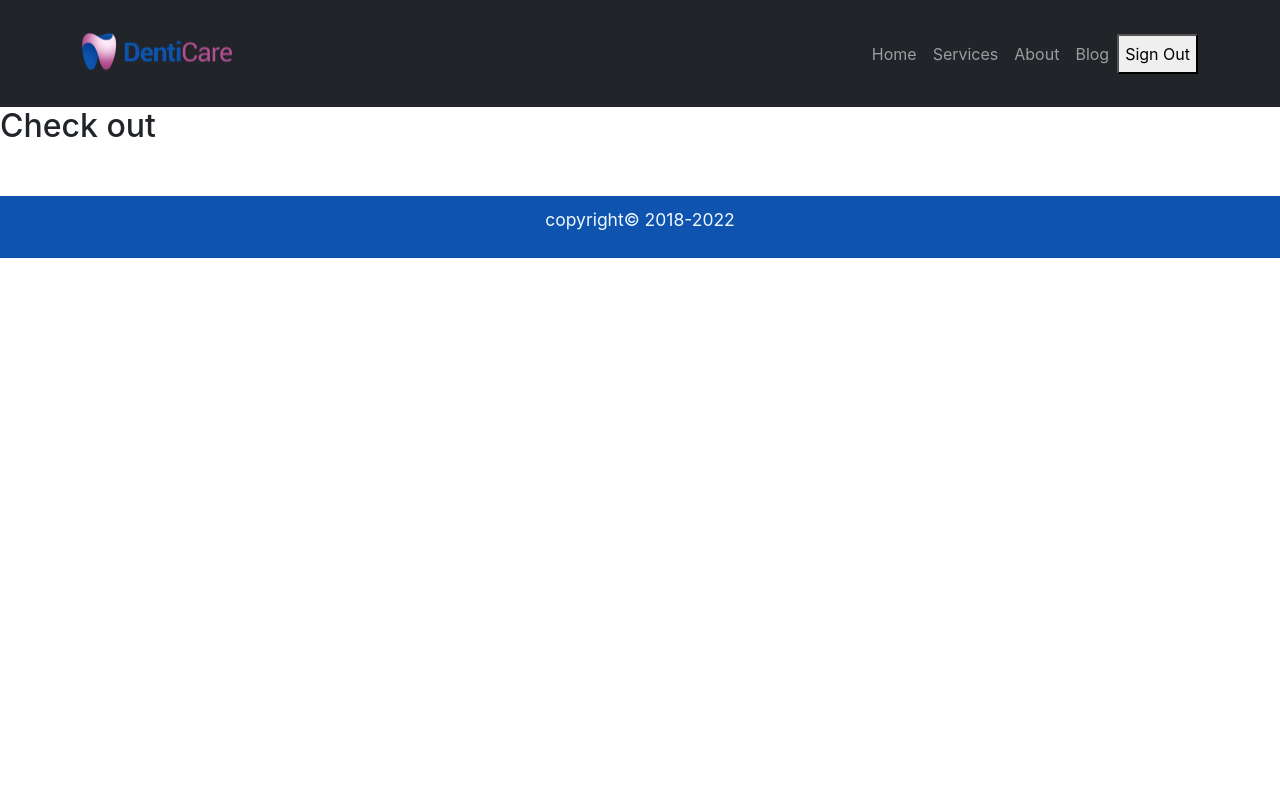
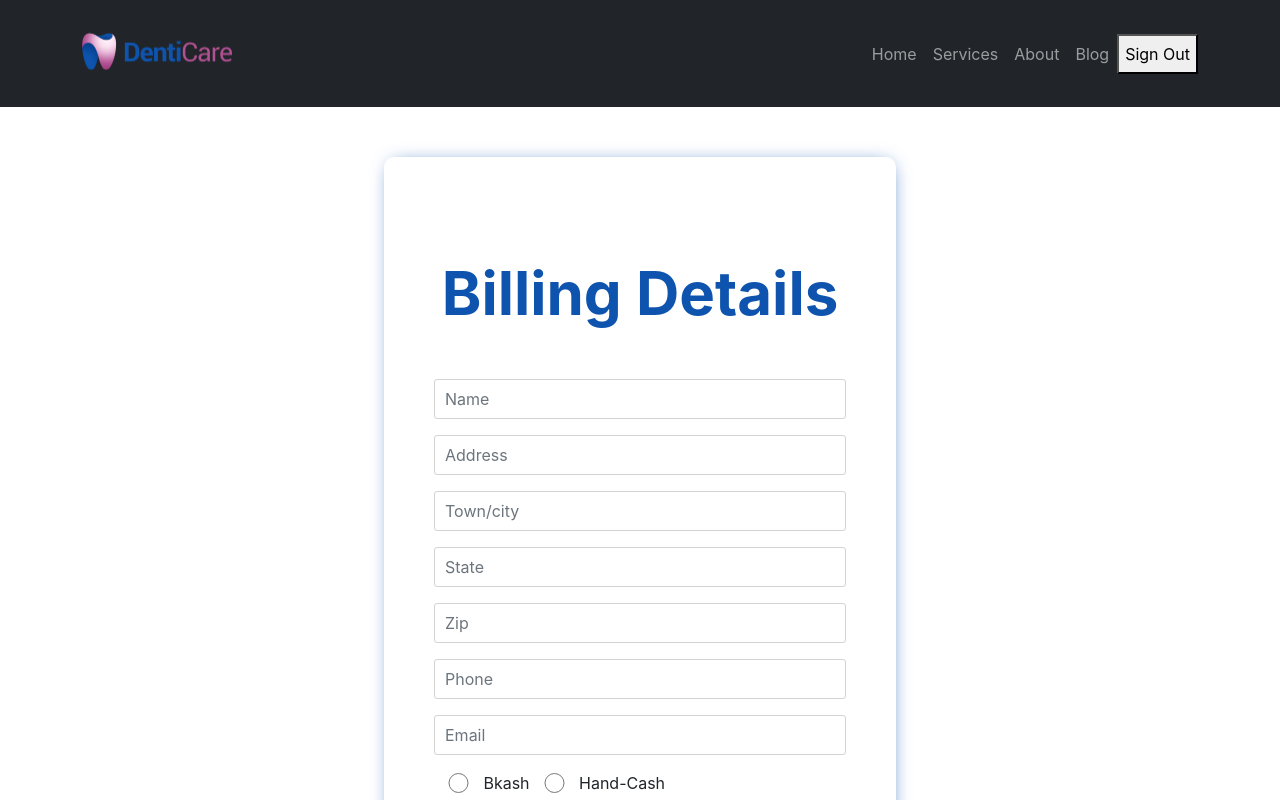
Before and after one commit to mdmasummollaalhaz/Denti-Care, a React (Create React App) app: page /checkout in a window 1280 px wide. Shown: the top 800 px of the page. Built offline with nearby package versions, Linux system fonts and the light colour scheme; no server answers; sample sign-in values are in the browser's storage.

Commit message:
Checkout and service details updated

```diff
--- a/src/Pages/Checkout/Checkout.css
+++ b/src/Pages/Checkout/Checkout.css
@@ -0,0 +1,10 @@
+.radioBtn{
+    display: flex;
+    align-items: center;
+}
+.radioBtn input{
+width: 12%!important;
+height: 20px!important;
+font-size: 10px;
+margin-bottom: 0px!important;
+}
--- a/src/Pages/Checkout/Checkout.js
+++ b/src/Pages/Checkout/Checkout.js
@@ -1,12 +1,83 @@
 import React from 'react';
+import { Button, Form } from 'react-bootstrap';
+import SocialLogin from '../Login/SocialLogin/SocialLogin';
 import './Checkout.css';
 
 const Checkout = () => {
-    return (
-        <div>
-            <h2>Check out</h2>
+  return (
+    <div className="container form-box mx-auto register-form">
+      <h2 style={{ textAlign: 'center' }} className="title">
+        Billing Details
+      </h2>
+      <form>
+        <Form.Group className="mb-3">
+          <Form.Control
+            type="text"
+            name="name"
+            placeholder="Name"
+            required
+          />
+        </Form.Group>
+        <Form.Group className="mb-3">
+          <Form.Control
+            type="text"
+            name="name"
+            placeholder="Address"
+            required
+          />
+        </Form.Group>
+        <Form.Group className="mb-3">
+          <Form.Control
+            type="text"
+            name="name"
+            placeholder="Town/city"
+            required
+          />
+        </Form.Group>
+        <Form.Group className="mb-3">
+          <Form.Control
+            type="text"
+            name="name"
+            placeholder="State"
+            required
+          />
+        </Form.Group>
+        <Form.Group className="mb-3">
+          <Form.Control
+            type="text"
+            name="name"
+            placeholder="Zip"
+            required
+          />
+        </Form.Group>
+        <Form.Group className="mb-3">
+          <Form.Control
+            type="text"
+            name="name"
+            placeholder="Phone"
+            required
+          />
+        </Form.Group>
+        <Form.Group className="mb-3">
+          <Form.Control
+            type="email"
+            name="email"
+            placeholder="Email"
+            required
+          />
+        </Form.Group>
+        <div className='radioBtn'>
+          <input type="radio"/> Bkash
+          <input type="radio"/> Hand-Cash
         </div>
-    );
+        <input
+          className="w-50 mx-auto btn btn primary mt-3"
+          type="submit"
+          value="Confirm!"
+        />
+      </form>
+    </div>
+  );
 };
 
 export default Checkout;
--- a/src/Pages/ServiceDetail/ServiceDetail.css
+++ b/src/Pages/ServiceDetail/ServiceDetail.css
@@ -0,0 +1,20 @@
+.serviceDetails{
+    text-align: center;
+    box-shadow: 1px 1px 20px -8px #0e54ae;
+    padding: 100px 0px;
+    margin-top: 60px;
+    width: 100%;
+    border-radius: 10px;
+}
+.serviceDetails .img{
+    width: 60%;
+}
+.serviceDetails .details{
+    display: flex;
+    align-content: center;
+    flex-wrap: wrap;
+    justify-content: center;
+    align-items: center;
+    flex-direction: column;
+    padding: 0px 100px;
+}
--- a/src/Pages/ServiceDetail/ServiceDetail.js
+++ b/src/Pages/ServiceDetail/ServiceDetail.js
@@ -7,20 +7,27 @@ const ServiceDetail = () => {
 
   const [services, setServices] = useState([]);
 
-    useEffect(() =>{
+  useEffect(() => {
     fetch('/services.json')
       .then(res => res.json())
-            .then(data => setServices(data[serviceId-1]));
+      .then(data => setServices(data[serviceId - 1]));
   }, []);
-    console.log(services)
+  console.log(services);
   return (
-        <div className="service">
+    <div className="container serviceDetails">
+      <div className="row">
+        <div className="col-md-6">
           <img className="img-fluid" src={services.img} alt="" />
-      <div className='details'>
+        </div>
+        <div className="col-md-6 details">
           <h2>{services.name}</h2>
           <p>Price:{services.price}</p>
           <p>{services.description}</p>
-        <Link className="book"  to='/checkout' > checkout</Link>
+          <Link className="btn" to="/checkout">
+            {' '}
+            checkout
+          </Link>
+        </div>
       </div>
     </div>
   );
```
Lines whose indentation alone changed are shown as unchanged.
